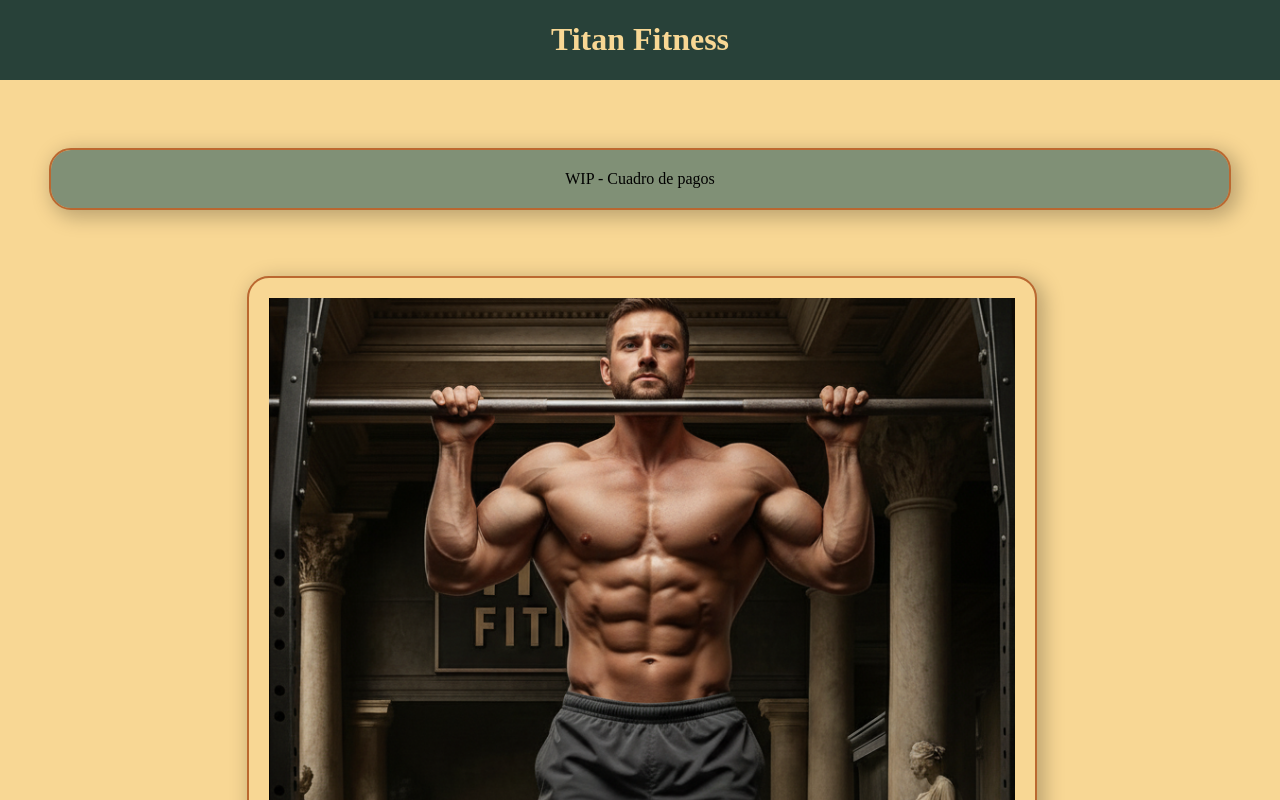
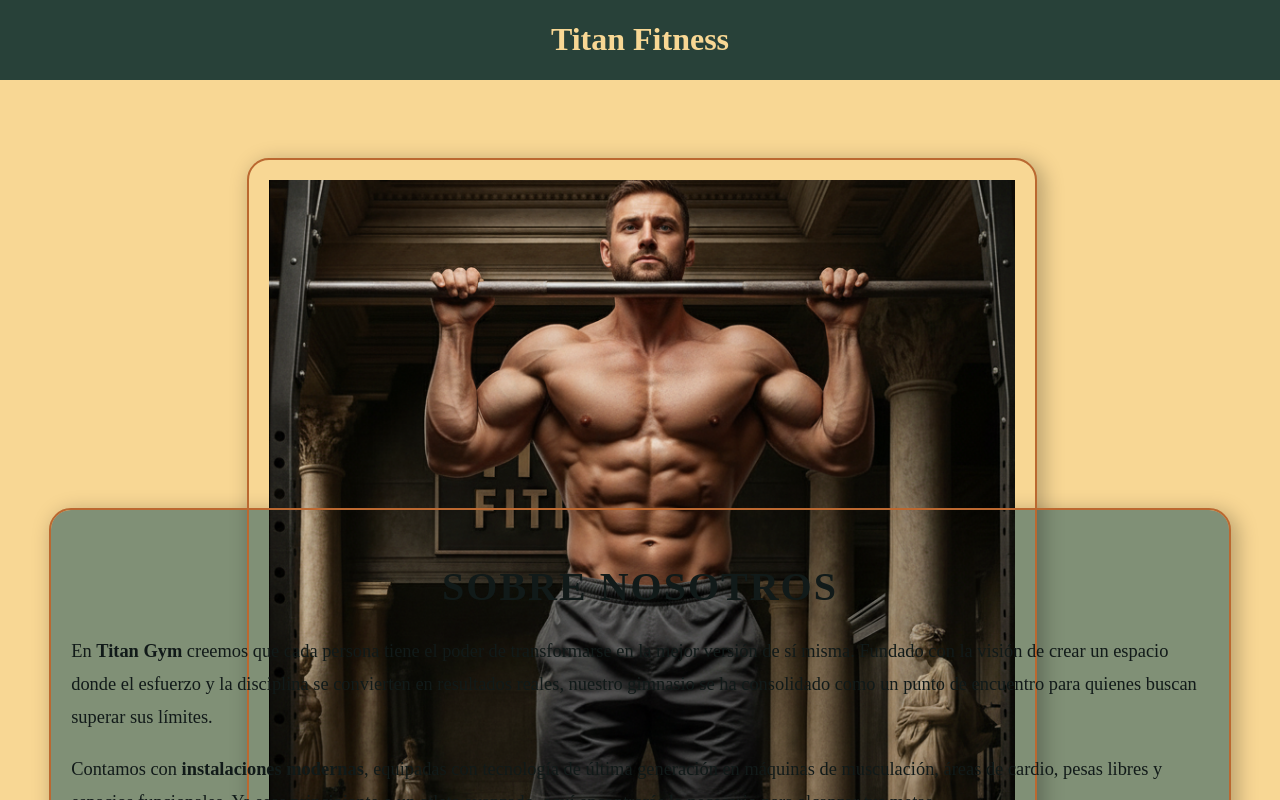
Before and after one commit to Belthesheep/gestion-pf, a React (Vite) app in the folder titanfitness/titansite/: page / in a window 1280 px wide. Shown: the top 800 px of the page. Built offline with nearby package versions, Linux system fonts and the light colour scheme.

Commit message:
reordered components in Body.jsx

```diff
--- a/titanfitness/titansite/src/components/Body.jsx
+++ b/titanfitness/titansite/src/components/Body.jsx
@@ -1,5 +1,6 @@
 import Cuadrodepagos from './Cuadrodepagos'
 import GaleriaMotivacion from './GaleriaMotivacion'
+import About from './About'
 import "../index.css"
 
 // En este componente se deben agregar los componentes que iran en el body
@@ -8,8 +9,9 @@ const Body = () => {
   return (
 
     <div className="body">
-        <Cuadrodepagos/>
         <GaleriaMotivacion />
+        <About />
+        <Cuadrodepagos />
     </div>
   )
 }
```
